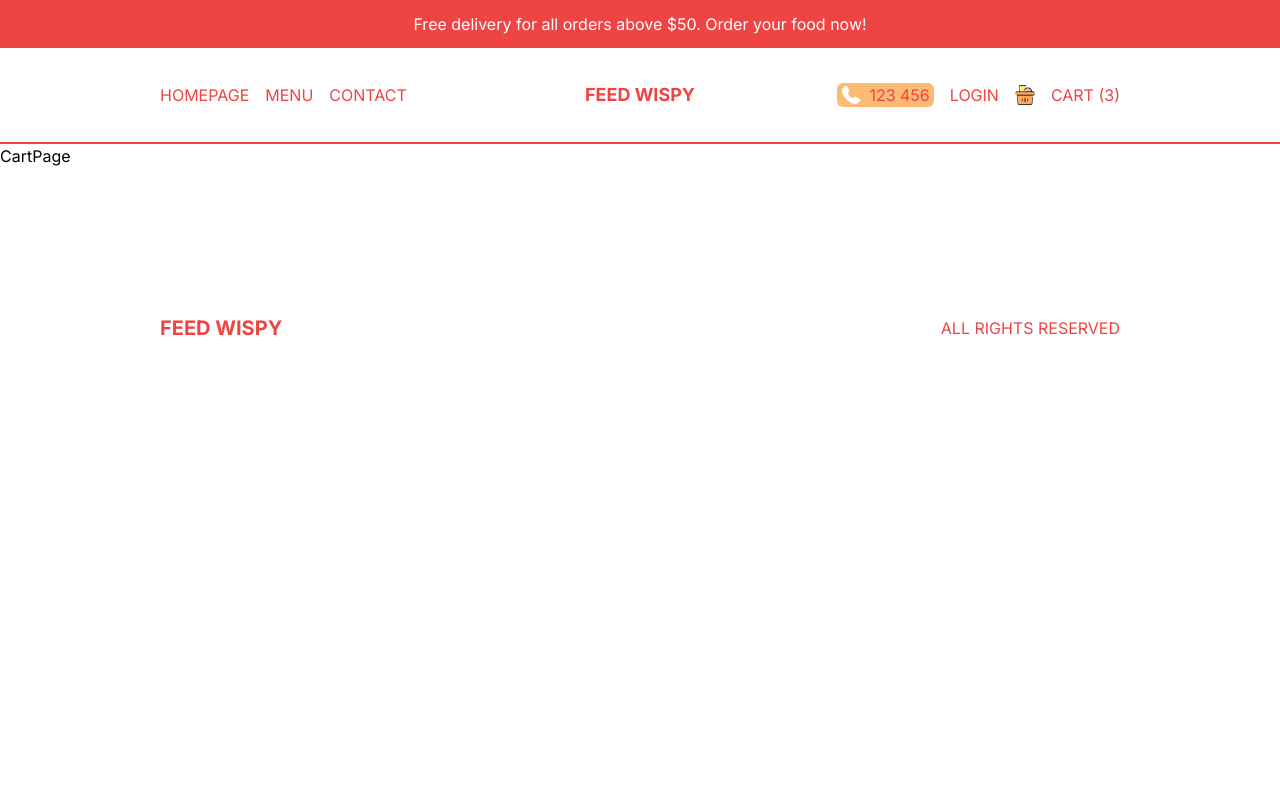
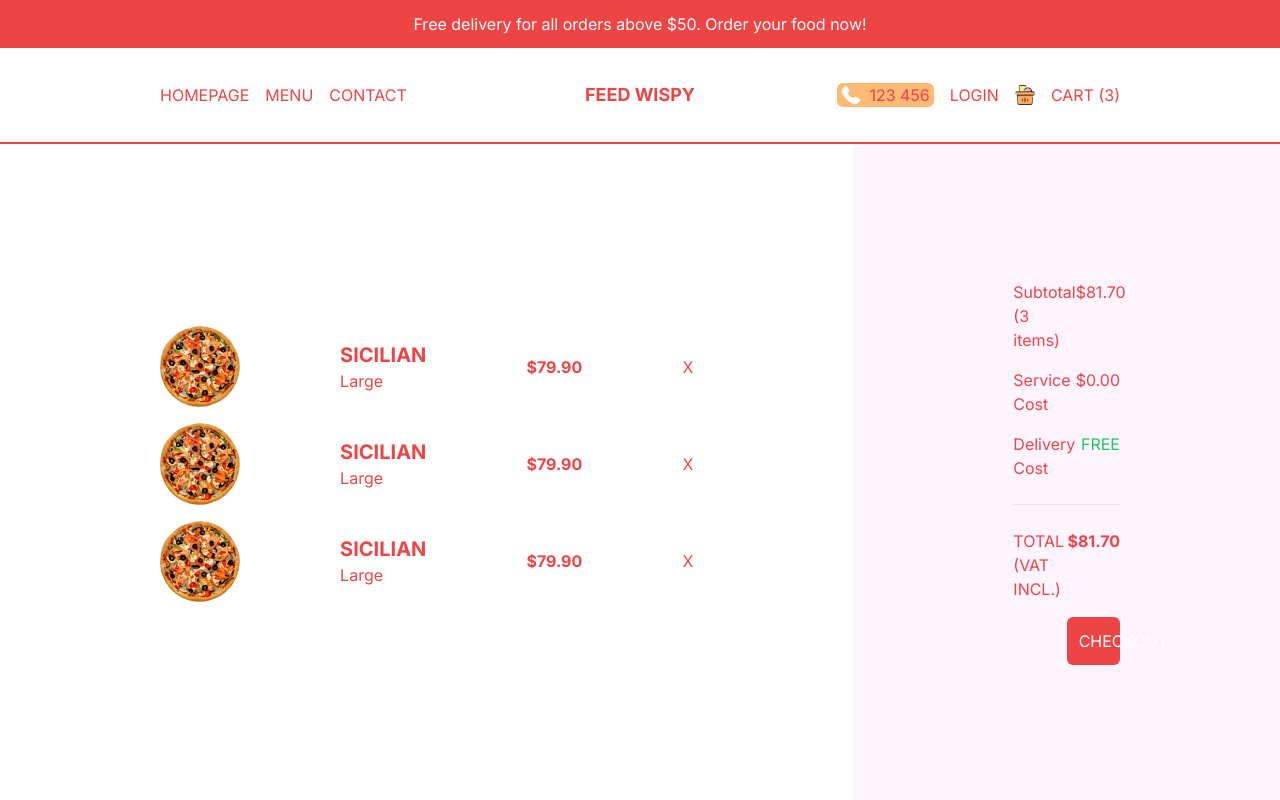
Before and after one commit to tunde-james/feed-wispy, a Next.js app: page /cart in a window 1280 px wide. Shown: the top 800 px of the page. Built offline with nearby package versions, Linux system fonts and the light colour scheme.

Commit message:
Create the cart checkout page

```diff
--- a/src/app/cart/page.tsx
+++ b/src/app/cart/page.tsx
@@ -1,9 +1,95 @@
-import React from 'react'
+import Image from "next/image";
 
 function CartPage() {
   return (
-    <div>CartPage</div>
-  )
+    <main className="flex h-[calc(100vh-6em)] flex-col text-red-500 md:h-[calc(100vh-9rem)] lg:flex-row">
+      {/* Product Container */}
+      <section className="flex h-1/2 flex-col justify-center p-4 lg:h-full lg:w-2/3 lg:px-20 xl:px-40 2xl:w-1/2">
+        {/* Single Item */}
+        <div className="mb-4 flex items-center justify-between">
+          <Image
+            src="/images/temporary/p1.png"
+            alt=""
+            width={80}
+            height={80}
+            className="object-contain"
+          />
+          <div className="">
+            <h1 className="text-xl font-bold uppercase">sicilian</h1>
+            <span className="">Large</span>
+          </div>
+
+          <h2 className="font-bold">$79.90</h2>
+          <span className="cursor-pointer">X</span>
+        </div>
+
+        {/* Single Item */}
+        <div className="mb-4 flex items-center justify-between">
+          <Image
+            src="/images/temporary/p1.png"
+            alt=""
+            width={80}
+            height={80}
+            className="object-contain"
+          />
+          <div className="">
+            <h1 className="text-xl font-bold uppercase">sicilian</h1>
+            <span className="">Large</span>
+          </div>
+
+          <h2 className="font-bold">$79.90</h2>
+          <span className="cursor-pointer">X</span>
+        </div>
+
+        {/* Single Item */}
+        <div className="mb-4 flex items-center justify-between">
+          <Image
+            src="/images/temporary/p1.png"
+            alt=""
+            width={80}
+            height={80}
+            className="object-contain"
+          />
+          <div className="">
+            <h1 className="text-xl font-bold uppercase">sicilian</h1>
+            <span className="">Large</span>
+          </div>
+
+          <h2 className="font-bold">$79.90</h2>
+          <span className="cursor-pointer">X</span>
+        </div>
+      </section>
+
+      {/* Payment Container */}
+      <section className="flex h-1/2 flex-col justify-center gap-4 bg-fuchsia-50 p-4 lg:h-full lg:w-1/3 lg:px-20 xl:px-40 2xl:w-1/2 2xl:gap-6 2xl:text-xl">
+        <div className="flex justify-between">
+          <span className="">Subtotal (3 items)</span>
+          <span className="">$81.70</span>
+        </div>
+
+        <div className="flex justify-between">
+          <span className="">Service Cost</span>
+          <span className="">$0.00</span>
+        </div>
+
+        <div className="flex justify-between">
+          <span className="">Delivery Cost</span>
+          <span className="text-green-500">FREE</span>
+        </div>
+
+        <hr className="my-2" />
+
+        <div className="flex justify-between">
+          <span className="">TOTAL (VAT INCL.)</span>
+          <span className="font-bold">$81.70</span>
+        </div>
+
+        <button className="w-1/2 self-end rounded-md bg-red-500 p-3 text-white">
+          CHECKOUT
+        </button>
+      </section>
+    </main>
+  );
 }
 
-export default CartPage
+export default CartPage;
```
